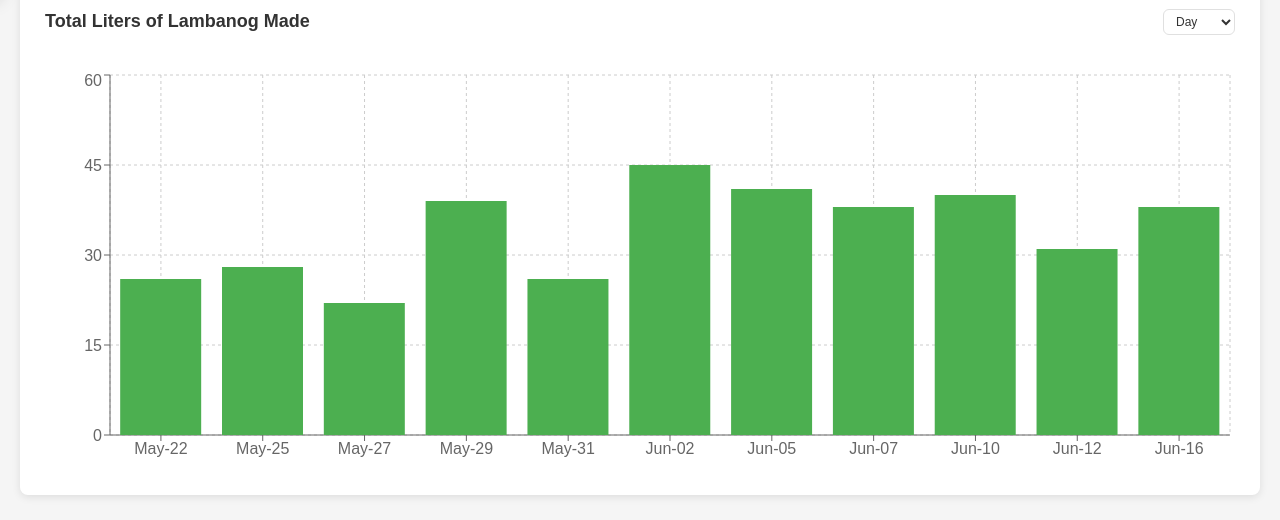
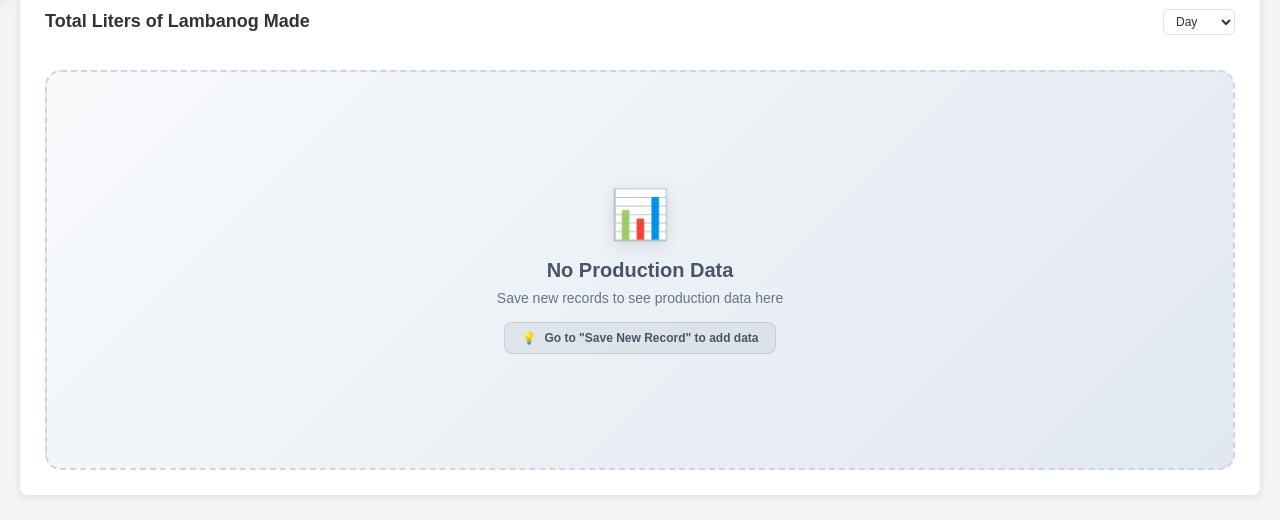
Before and after one commit to MICHAELLO29/Coconut-Sap-Fermentation, a React (Create React App) app in the folder coconut-fermentation/: page / in a window 1280 px wide. Shown: the part 801-1321 px from the top of the page. Built offline with nearby package versions, Linux system fonts and the light colour scheme; no server answers.

Commit message:
added real time graph based on save new record

```diff
--- a/coconut-fermentation/src/components/Dashboard.js
+++ b/coconut-fermentation/src/components/Dashboard.js
@@ -181,41 +181,21 @@ const Dashboard = ({ onToggleMenu }) => {
 	};
 
 	const baseSeries = useMemo(() => {
-		// Prefer seeded chart data (used after Reset). If missing, use built-in sample to match reference.
-		let seedLiters = null;
-		let seedSales = null;
+		// Only show data from saved records - no hardcoded fallback data
+		let seedLiters = [];
+		let seedSales = [];
 		try {
-			seedLiters = JSON.parse(localStorage.getItem('chart_liters') || 'null');
-			seedSales = JSON.parse(localStorage.getItem('chart_sales') || 'null');
-		} catch {}
-		if (!Array.isArray(seedLiters) || !seedLiters.length || !Array.isArray(seedSales) || !seedSales.length) {
-			seedLiters = [
-				{ date: 'May-22', liters: 26 },
-				{ date: 'May-25', liters: 28 },
-				{ date: 'May-27', liters: 22 },
-				{ date: 'May-29', liters: 39 },
-				{ date: 'May-31', liters: 26 },
-				{ date: 'Jun-02', liters: 45 },
-				{ date: 'Jun-05', liters: 41 },
-				{ date: 'Jun-07', liters: 38 },
-				{ date: 'Jun-10', liters: 40 },
-				{ date: 'Jun-12', liters: 31 },
-				{ date: 'Jun-16', liters: 38 }
-			];
-			seedSales = [
-				{ date: 'May-22', sales: 1500 },
-				{ date: 'May-25', sales: 1550 },
-				{ date: 'May-27', sales: 1600 },
-				{ date: 'May-29', sales: 1700 },
-				{ date: 'May-31', sales: 900 },
-				{ date: 'Jun-02', sales: 950 },
-				{ date: 'Jun-05', sales: 1600 },
-				{ date: 'Jun-07', sales: 1700 },
-				{ date: 'Jun-10', sales: 1800 },
-				{ date: 'Jun-12', sales: 1900 },
-				{ date: 'Jun-16', sales: 2000 }
-			];
+			seedLiters = JSON.parse(localStorage.getItem('chart_liters') || '[]');
+			seedSales = JSON.parse(localStorage.getItem('chart_sales') || '[]');
+		} catch {
+			seedLiters = [];
+			seedSales = [];
 		}
+
+		// Only use data if it exists from saved records
+		if (!Array.isArray(seedLiters)) seedLiters = [];
+		if (!Array.isArray(seedSales)) seedSales = [];
+
 		// Merge seed arrays by date
 		const byDate = {};
 		seedLiters.forEach(r => { byDate[r.date] = { date: r.date, liters: r.liters ?? null, sales: null }; });
@@ -227,7 +207,7 @@ const Dashboard = ({ onToggleMenu }) => {
 			if (ma !== mb) return monthOrder.indexOf(ma) - monthOrder.indexOf(mb);
 			return parseInt(da,10) - parseInt(db,10);
 		});
-	}, [batches]);
+	}, [refreshTick]);
 
 	const lambanogData = baseSeries.map(r => ({ date: r.date, liters: r.liters }));
 
@@ -348,6 +328,7 @@ const Dashboard = ({ onToggleMenu }) => {
 					</select>
 				</div>
 				<div style={{ width: '100%', height: 400 }}>
+					{litersChartData.length > 0 ? (
 						<ResponsiveContainer width="100%" height="100%">
 							<BarChart data={litersChartData}>
 								<CartesianGrid strokeDasharray="3 3" />
@@ -357,6 +338,37 @@ const Dashboard = ({ onToggleMenu }) => {
 								<Bar dataKey="liters" fill="#4CAF50" />
 							</BarChart>
 						</ResponsiveContainer>
+					) : (
+						<div style={{
+							height: '100%',
+							display: 'flex',
+							alignItems: 'center',
+							justifyContent: 'center',
+							background: 'linear-gradient(135deg, #f8fafc 0%, #e2e8f0 100%)',
+							borderRadius: 16,
+							border: '2px dashed #cbd5e1',
+							position: 'relative',
+							overflow: 'hidden'
+						}}>
+							<div style={{ textAlign: 'center', color: '#64748b', zIndex: 1 }}>
+								<div style={{ fontSize: 48, marginBottom: 16, filter: 'drop-shadow(0 4px 8px rgba(100, 116, 139, 0.2))' }}>📊</div>
+								<div style={{ fontSize: 20, fontWeight: 800, marginBottom: 8, color: '#475569' }}>No Production Data</div>
+								<div style={{ fontSize: 14, color: '#64748b', marginBottom: 16 }}>Save new records to see production data here</div>
+								<div style={{
+									display: 'inline-flex',
+									alignItems: 'center',
+									gap: 8,
+									padding: '8px 16px',
+									background: 'rgba(100, 116, 139, 0.1)',
+									borderRadius: 8,
+									border: '1px solid rgba(100, 116, 139, 0.2)'
+								}}>
+									<span style={{ fontSize: 12 }}>💡</span>
+									<span style={{ fontSize: 12, fontWeight: 600, color: '#475569' }}>Go to "Save New Record" to add data</span>
+								</div>
+							</div>
+						</div>
+					)}
 				</div>
 			</div>
 		</div>
--- a/coconut-fermentation/src/components/SaveNewRecord.js
+++ b/coconut-fermentation/src/components/SaveNewRecord.js
@@ -124,6 +124,17 @@ const SaveNewRecord = ({ onToggleMenu, onNavigate }) => {
 							}}
 							className="ux-focus"
 							style={{ flex: 1, padding: '14px 12px', borderRadius: 12, border: '1px solid #e5e7eb', background: '#f6f7f7', textAlign: 'right', fontSize: 16, color: '#333' }}
+						/>
+					) : name === 'timeInterval' ? (
+						<input
+							name={name}
+							value={value}
+							onChange={handleInputChange}
+							type={'text'}
+							ref={helper && helper.valid===false && !firstInvalidRef.current ? firstInvalidRef : undefined}
+							aria-invalid={helper ? helper.valid===false : undefined}
+							className="ux-focus"
+							style={commonStyles.inputField}
 						/>
 					) : (
 						<>
@@ -282,35 +293,9 @@ const SaveNewRecord = ({ onToggleMenu, onNavigate }) => {
 		// open custom confirm
 		confirmActionRef.current = () => {
 			localStorage.removeItem('batches');
-			const seedLiters = [
-				{ date: 'May-22', liters: 26 },
-				{ date: 'May-25', liters: 28 },
-				{ date: 'May-27', liters: 22 },
-				{ date: 'May-29', liters: 39 },
-				{ date: 'May-31', liters: 26 },
-				{ date: 'Jun-02', liters: 45 },
-				{ date: 'Jun-05', liters: 41 },
-				{ date: 'Jun-07', liters: 38 },
-				{ date: 'Jun-10', liters: 40 },
-				{ date: 'Jun-12', liters: 31 },
-				{ date: 'Jun-16', liters: 38 }
-			];
-			const seedSales = [
-				{ date: 'May-22', sales: 1500 },
-				{ date: 'May-25', sales: 1550 },
-				{ date: 'May-27', sales: 1600 },
-				{ date: 'May-29', sales: 1700 },
-				{ date: 'May-31', sales: 900 },
-				{ date: 'Jun-02', sales: 950 },
-				{ date: 'Jun-05', sales: 1600 },
-				{ date: 'Jun-07', sales: 1700 },
-				{ date: 'Jun-10', sales: 1800 },
-				{ date: 'Jun-12', sales: 1900 },
-				{ date: 'Jun-16', sales: 2000 }
-			];
-			localStorage.setItem('chart_liters', JSON.stringify(seedLiters));
-			localStorage.setItem('chart_sales', JSON.stringify(seedSales));
-			showToast('Batches reset.', 'success');
+			localStorage.removeItem('chart_liters');
+			localStorage.removeItem('chart_sales');
+			showToast('All data cleared. Chart will only show new saved records.', 'success');
 			onNavigate && onNavigate('dashboard');
 			setConfirmOpen(false);
 		};
```
Lines whose indentation alone changed are shown as unchanged.
